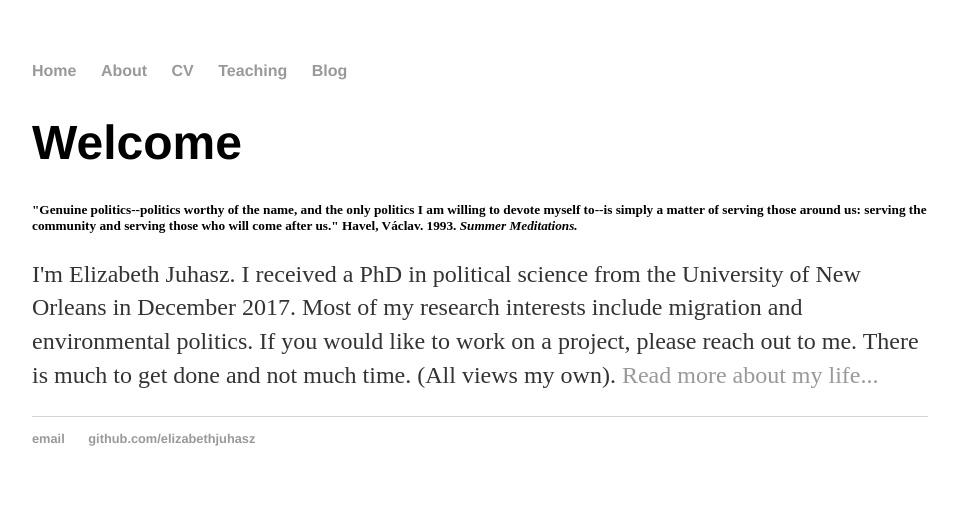
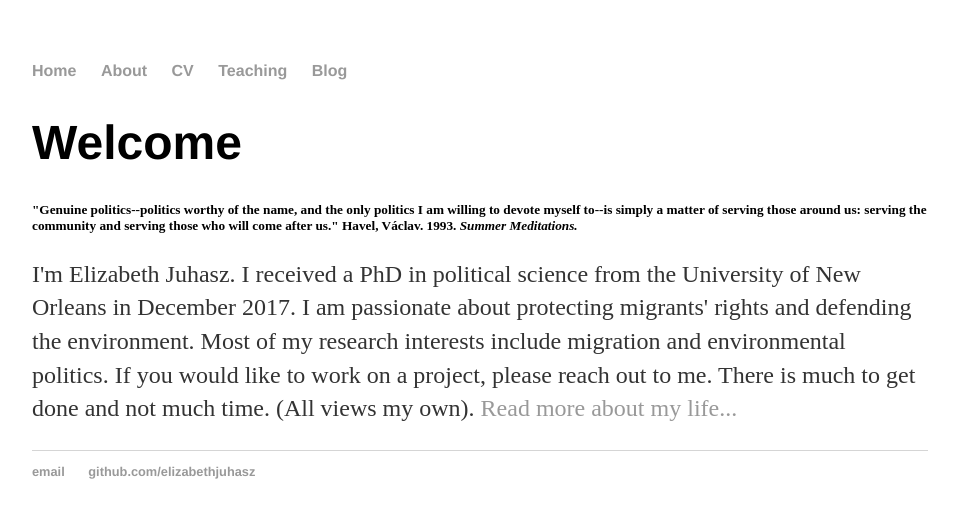
Before and after one commit to elizabethjuhasz/elizabethjuhasz.github.io, a Jekyll site: the page built from index.html, in a window 1280 px wide. Shown: the top 518 px of the page, without its empty margins (160-1119 px from the left). Built offline with Jekyll 4.4.1, drawn with Linux system fonts in a browser that asks for light colours.

Commit message:
Update index.html

```diff
--- a/index.html
+++ b/index.html
@@ -6,5 +6,5 @@
 		<div class="blurb">
 			<h1>Welcome</h1>
 			<p><h5>"Genuine politics--politics worthy of the name, and the only politics I am willing to devote myself to--is simply a matter of serving those around us: serving the community and serving those who will come after us." Havel,  Václav. 1993. <i>Summer Meditations.</i></h5></p>
-			<p>I'm Elizabeth Juhasz. I received a PhD in political science from the University of New Orleans in December 2017. Most of my research interests include migration and environmental politics. If you would like to work on a project, please reach out to me. There is much to get done and not much time. (All views my own). <a href="/about">Read more about my life...</a></p>
+			<p>I'm Elizabeth Juhasz. I received a PhD in political science from the University of New Orleans in December 2017. I am passionate about protecting migrants' rights and defending the environment. Most of my research interests include migration and environmental politics. If you would like to work on a project, please reach out to me. There is much to get done and not much time. (All views my own). <a href="/about">Read more about my life...</a></p>
 		</div>
```
